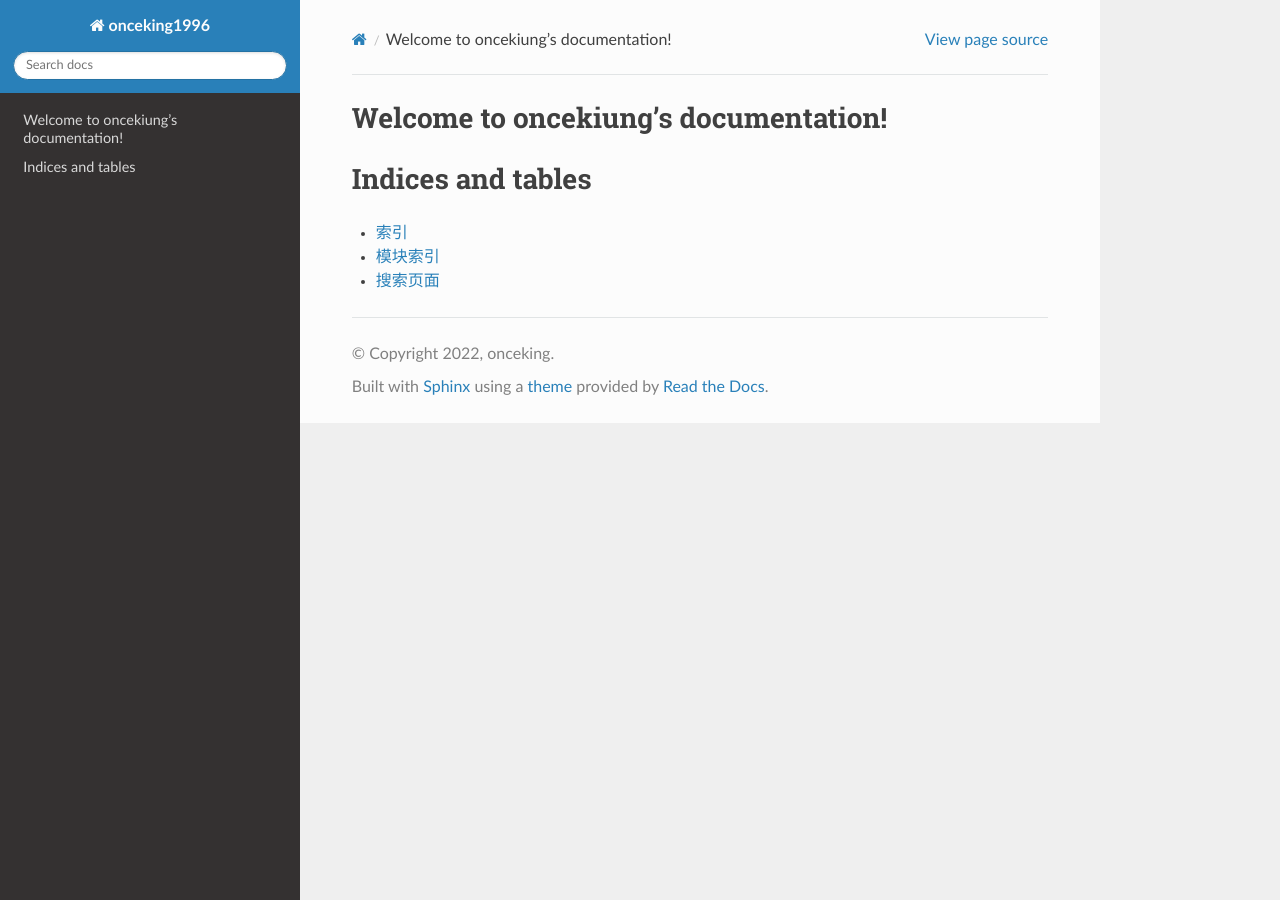
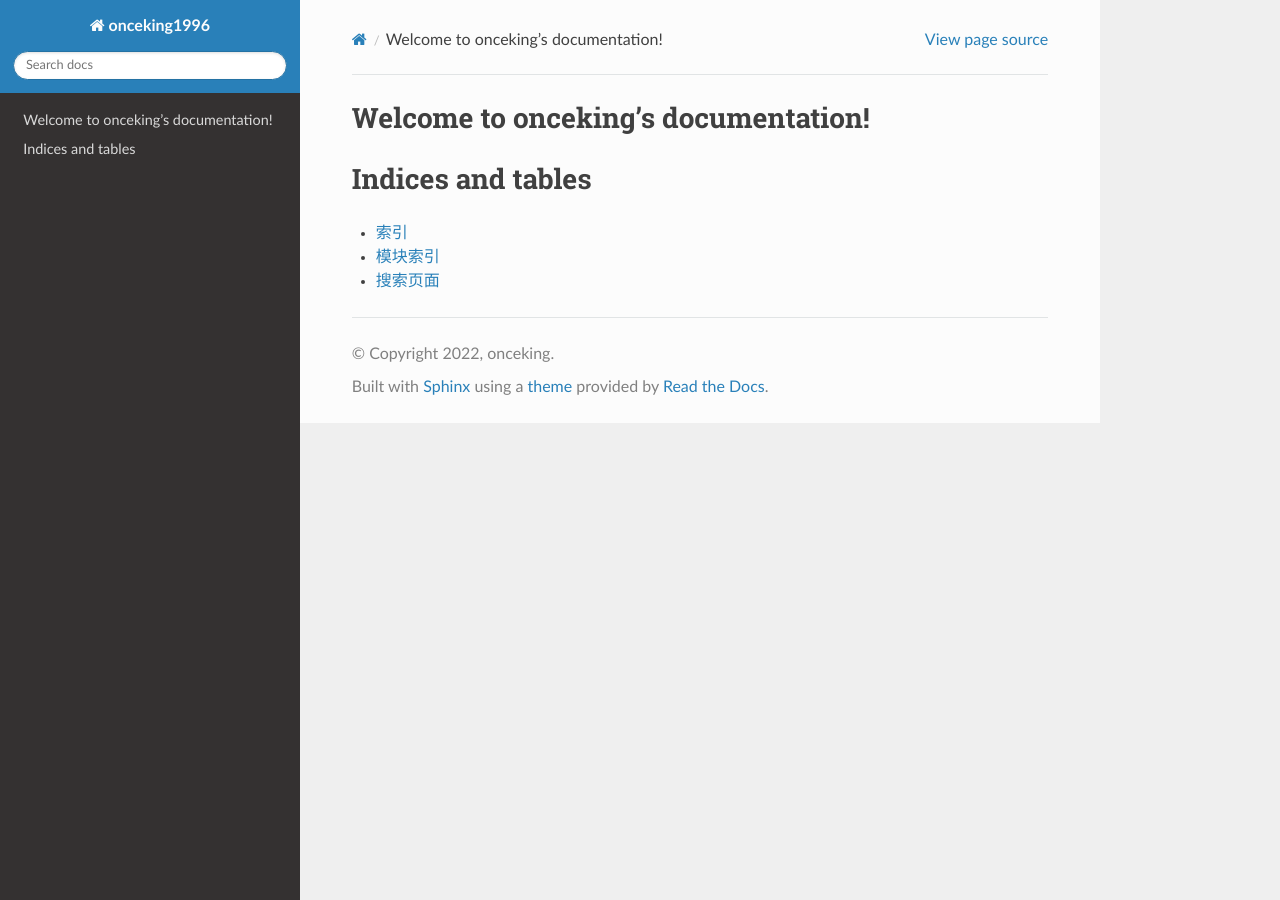
Before and after one commit to zjingwang/readthedocs, a Sphinx documentation site: the page built from onceking-docs/source/index.rst, in a window 1280 px wide. Built offline with Sphinx 7.4.7 and the Read the Docs theme 2.0.0, drawn with Linux system fonts in a browser that asks for light colours.

Commit message:
Update index.rst

```diff
--- a/onceking-docs/source/index.rst
+++ b/onceking-docs/source/index.rst
@@ -1,9 +1,9 @@
-.. oncekiung documentation master file, created by
+.. onceking documentation master file, created by
    sphinx-quickstart on Wed Apr  6 14:04:50 2022.
    You can adapt this file completely to your liking, but it should at least
    contain the root `toctree` directive.
 
-Welcome to oncekiung's documentation!
+Welcome to onceking's documentation!
 =====================================
 
 .. toctree::
```
